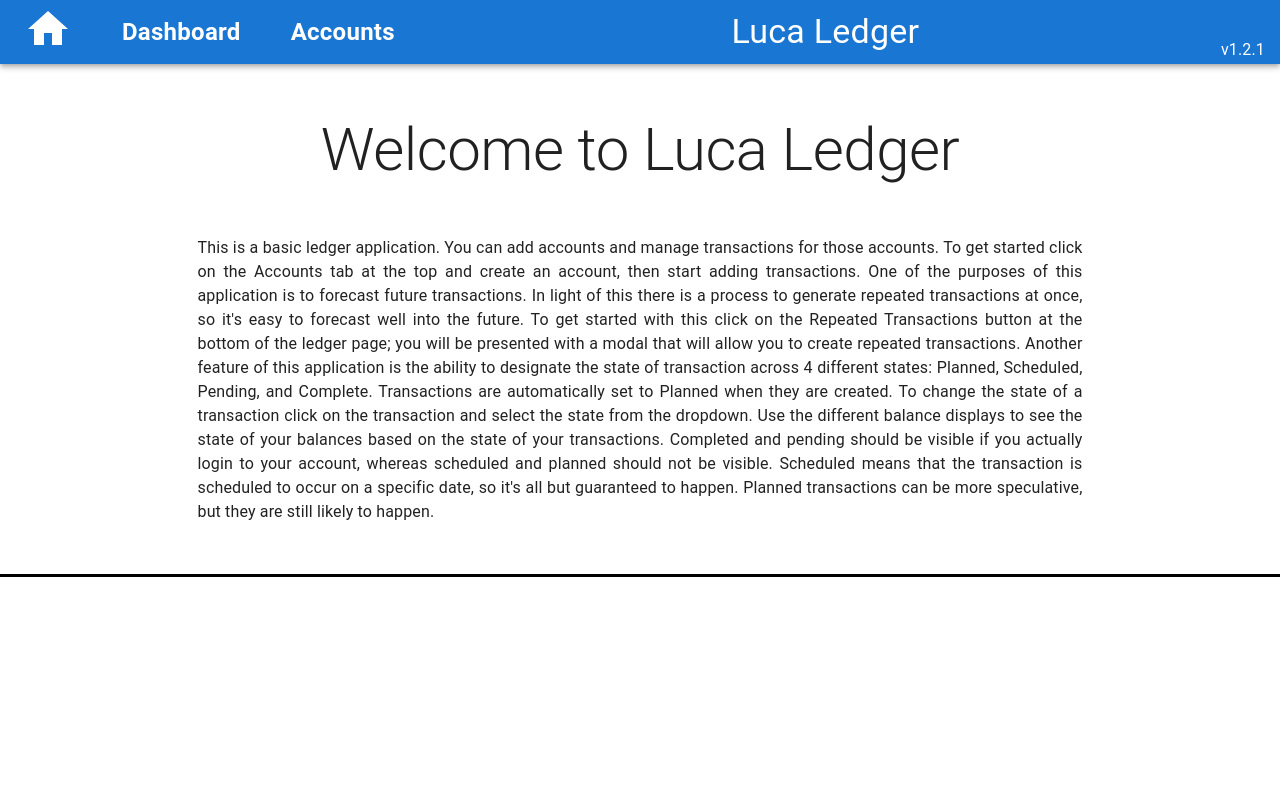
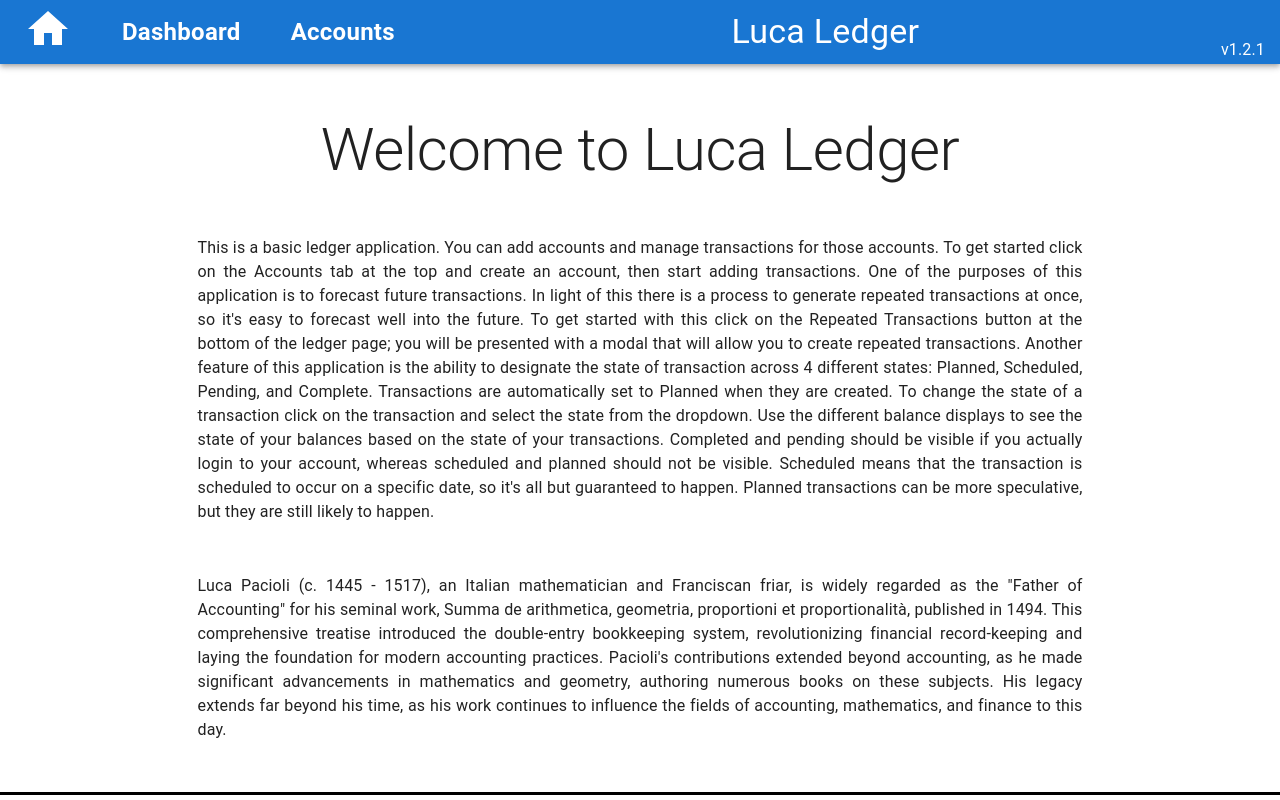
Before and after one commit to jwaspin/luca-ledger, a React (Vite) app: page / in a window 1280 px wide. Built offline with nearby package versions, Linux system fonts and the light colour scheme.

Commit message:
Add Luca Bio

```diff
--- a/src/config.js
+++ b/src/config.js
@@ -3,6 +3,8 @@ const config = {
   compareDateFormatString: 'YYYY/MM/DD',
   homeText:
     "This is a basic ledger application. You can add accounts and manage transactions for those accounts. To get started click on the Accounts tab at the top and create an account, then start adding transactions. One of the purposes of this application is to forecast future transactions. In light of this there is a process to generate repeated transactions at once, so it's easy to forecast well into the future. To get started with this click on the Repeated Transactions button at the bottom of the ledger page; you will be presented with a modal that will allow you to create repeated transactions. Another feature of this application is the ability to designate the state of transaction across 4 different states: Planned, Scheduled, Pending, and Complete. Transactions are automatically set to Planned when they are created. To change the state of a transaction click on the transaction and select the state from the dropdown. Use the different balance displays to see the state of your balances based on the state of your transactions. Completed and pending should be visible if you actually login to your account, whereas scheduled and planned should not be visible. Scheduled means that the transaction is scheduled to occur on a specific date, so it's all but guaranteed to happen. Planned transactions can be more speculative, but they are still likely to happen.",
+  lucaBio:
+    'Luca Pacioli (c. 1445 - 1517), an Italian mathematician and Franciscan friar, is widely regarded as the "Father of Accounting" for his seminal work, Summa de arithmetica, geometria, proportioni et proportionalità, published in 1494. This comprehensive treatise introduced the double-entry bookkeeping system, revolutionizing financial record-keeping and laying the foundation for modern accounting practices. Pacioli\'s contributions extended beyond accounting, as he made significant advancements in mathematics and geometry, authoring numerous books on these subjects. His legacy extends far beyond his time, as his work continues to influence the fields of accounting, mathematics, and finance to this day.',
 };
 
 export default config;
--- a/src/views/Home/Home.jsx
+++ b/src/views/Home/Home.jsx
@@ -21,9 +21,15 @@ export default function Home() {
       </Typography>
       <Typography
         variant='body1'
+        style={{ width: '75%', textAlign: 'justify', marginBottom: '50px' }}
+      >
+        {config.homeText}
+      </Typography>
+      <Typography
+        variant='body1'
         style={{ width: '75%', textAlign: 'justify' }}
       >
-        {config.homeText}
+        {config.lucaBio}
       </Typography>
     </Box>
   );
```
